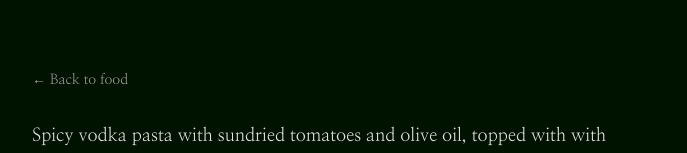
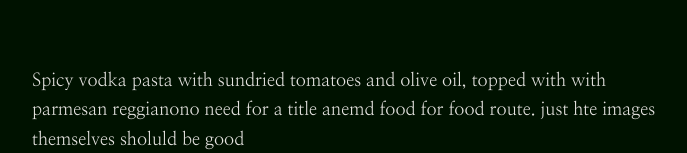
Before and after one commit to Sriketk/portfolio, a Next.js app: page /food/pasta in a window 1280 px wide. Shown: the part 153-306 px from the top of the page, without its empty margins (296-983 px from the left). Built offline with nearby package versions, Linux system fonts and the light colour scheme.

Commit message:
got rid of back

```diff
--- a/app/food/[slug]/page.tsx
+++ b/app/food/[slug]/page.tsx
@@ -24,13 +24,6 @@ export default async function FoodDetail({
 
   return (
     <>
-      <Link
-        href="/food"
-        className="mb-8 inline-flex items-center text-sm text-muted-foreground transition-colors hover:text-foreground"
-      >
-        ← Back to food
-      </Link>
-
       <article className="space-y-6">
         <div className="prose prose-lg max-w-none">
           <p className="text-lg leading-relaxed text-foreground">
```
